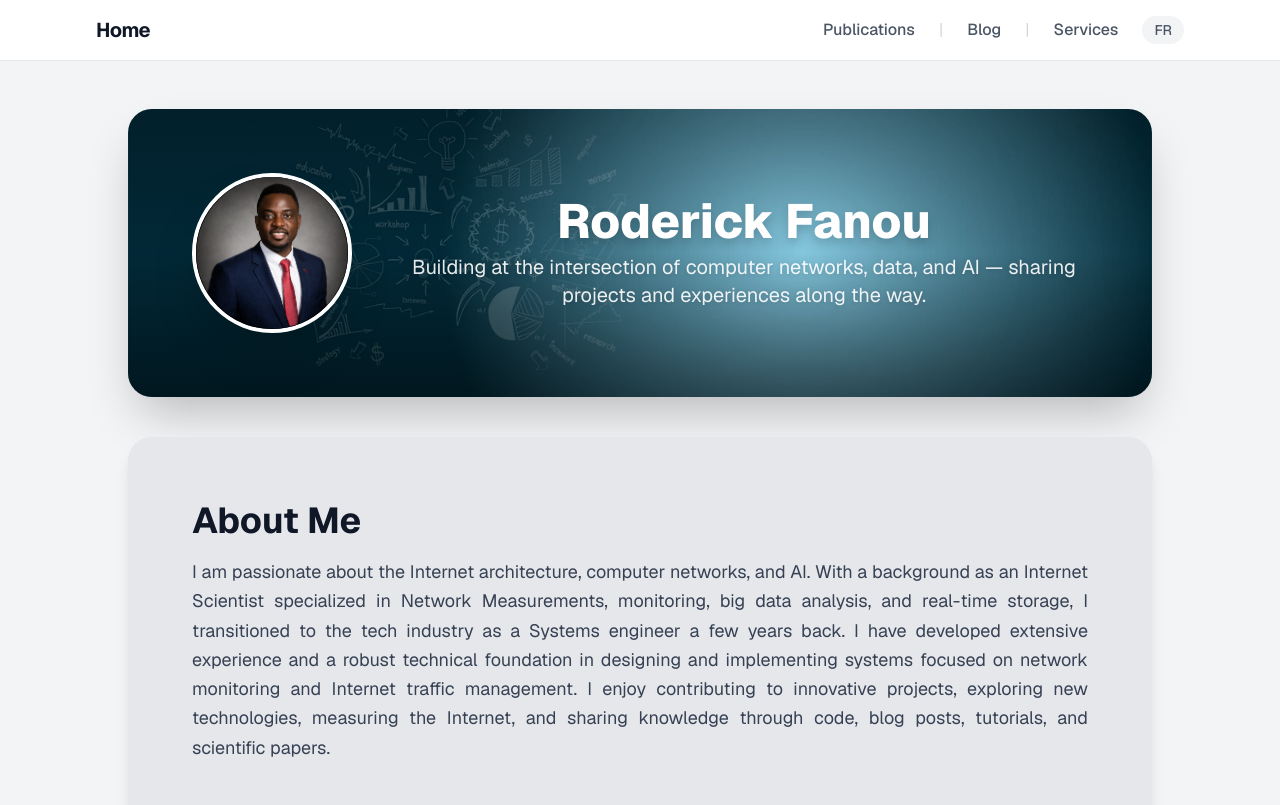
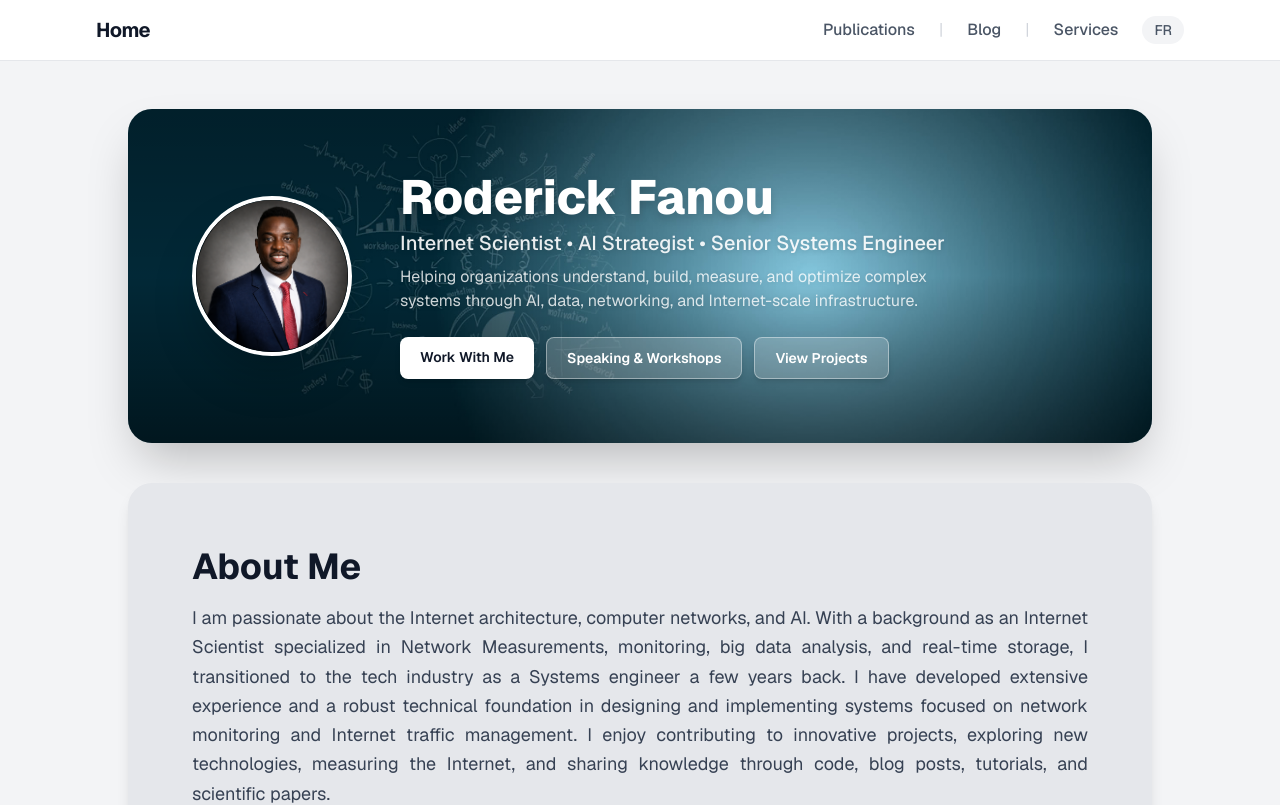
Before and after one commit to rodricfanou/rodricfanou.github.io, a Next.js app: page / in a window 1280 px wide. Shown: the top 805 px of the page. Built offline with nearby package versions, Linux system fonts and the light colour scheme.

Commit message:
Redesign hero with new tagline and CTA buttons

```diff
--- a/src/app/page.tsx
+++ b/src/app/page.tsx
@@ -1,6 +1,7 @@
 "use client";
 
 import FadeIn from "@/components/FadeIn";
+import Link from "next/link";
 
 export default function Home() {
   return (
@@ -32,13 +33,36 @@ export default function Home() {
 
           {/* Name, tagline */}
           <FadeIn>
-            <div className="text-center text-white">
+            <div className="text-center text-white md:text-left">
               <h1 className="text-3xl font-extrabold mb-2 drop-shadow-lg md:text-5xl">
                 Roderick Fanou
               </h1>
-              <p className="text-base text-white/90 drop-shadow-sm md:text-lg md:text-xl">
-                Building at the intersection of computer networks, data, and AI — sharing projects and experiences along the way.
+              <p className="text-base text-white/90 drop-shadow-sm md:text-lg md:text-xl font-medium">
+                Internet Scientist &bull; AI Strategist &bull; Senior Systems Engineer
               </p>
+              <p className="text-sm text-white/80 drop-shadow-sm mt-2 max-w-xl md:text-base">
+                Helping organizations understand, build, measure, and optimize complex systems through AI, data, networking, and Internet-scale infrastructure.
+              </p>
+              <div className="flex flex-wrap gap-3 justify-center md:justify-start mt-6">
+                <Link
+                  href="/contact"
+                  className="px-5 py-2.5 bg-white text-gray-900 rounded-lg text-sm font-semibold hover:bg-gray-100 transition-colors shadow-md"
+                >
+                  Work With Me
+                </Link>
+                <Link
+                  href="/contact"
+                  className="px-5 py-2.5 bg-white/20 text-white rounded-lg text-sm font-semibold hover:bg-white/30 transition-colors shadow-md border border-white/40"
+                >
+                  Speaking &amp; Workshops
+                </Link>
+                <Link
+                  href="/blog"
+                  className="px-5 py-2.5 bg-white/20 text-white rounded-lg text-sm font-semibold hover:bg-white/30 transition-colors shadow-md border border-white/40"
+                >
+                  View Projects
+                </Link>
+              </div>
             </div>
           </FadeIn>
         </div>
```
